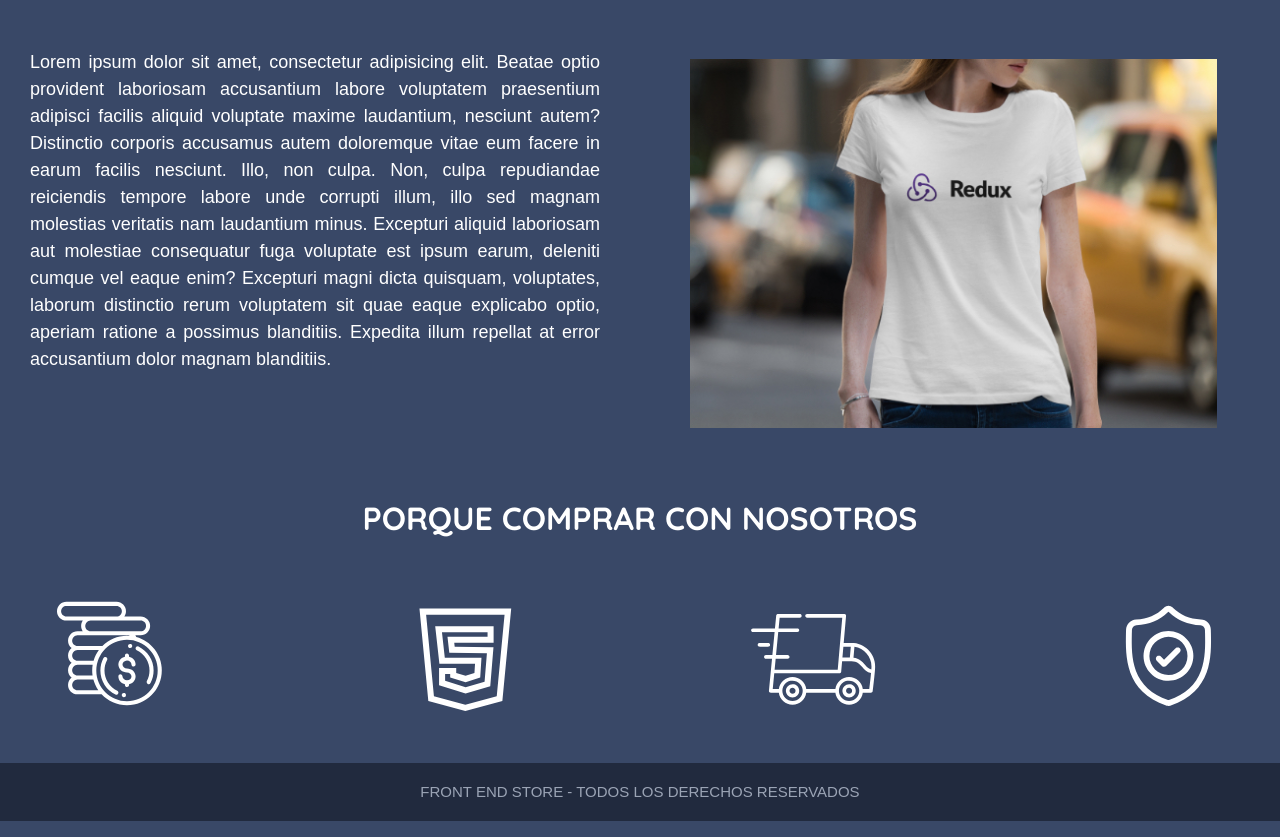
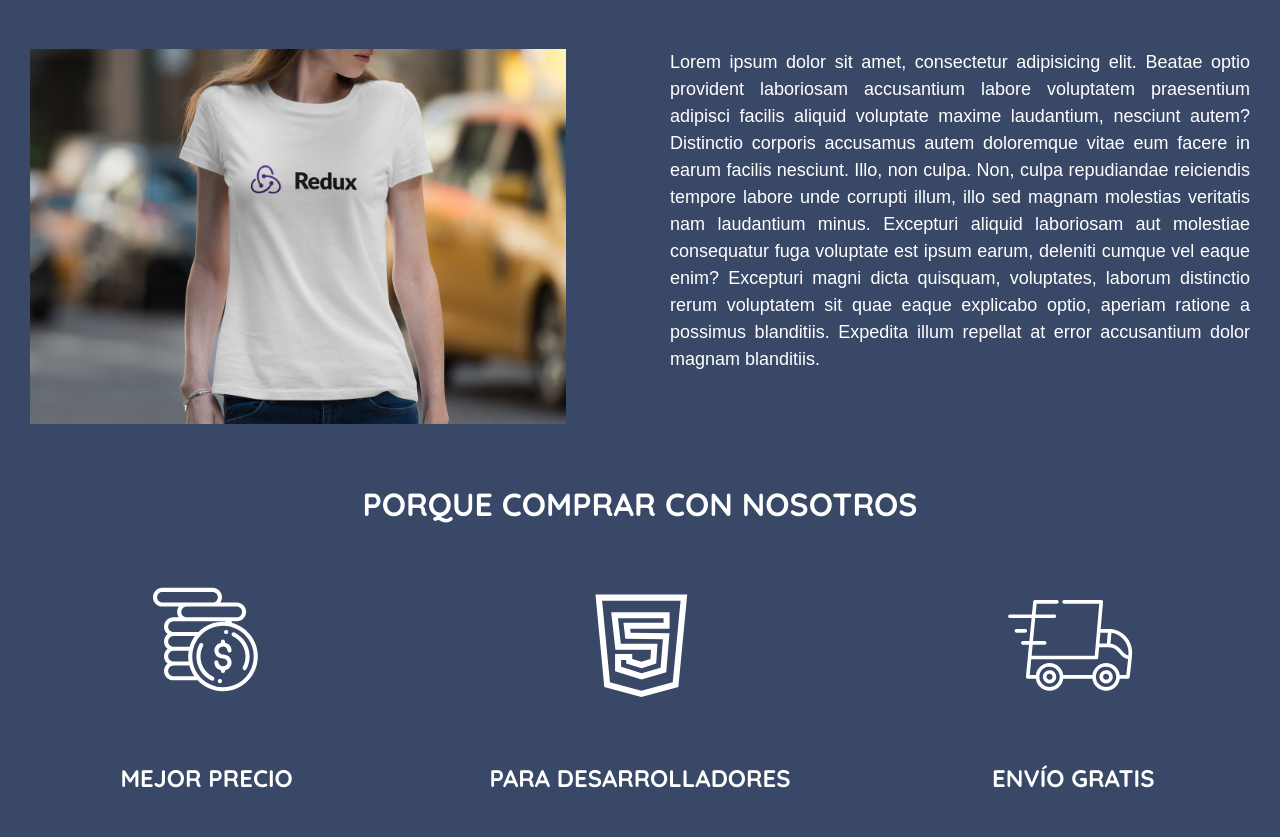
Before and after one commit to carlosibarcaim/CarlosIbarSite, a plain HTML site: page FrontEndStore_inicio/nosotros.html in a window 1280 px wide. Shown: the part 321-1158 px from the top of the page. Drawn offline with Linux system fonts and the light colour scheme.

Commit message:
Actualizacion css front end store

```diff
--- a/FrontEndStore_inicio/css/style.css
+++ b/FrontEndStore_inicio/css/style.css
@@ -206,17 +206,18 @@ h3 {
 /*Nosotros*/
 .nosotros {
   display: grid;
+  grid-template-columns: repeat(auto-fit, minmax(536px, 1fr));
   margin: 0, auto;
 }
 
-@media (min-width: 768px) {
+/*@media (min-width: 768px) {
   .nosotros {
     display: grid;
     grid-template-columns: repeat(2, 1fr);
     margin: 0, auto;
     column-gap: 2rem;
   }
-}
+}*/
 
 .nosotros_texto {
   text-align: justify;
@@ -226,29 +227,53 @@ h3 {
 
 .nosotros_img {
   max-width: 100%;
-  grid-row: 1/2;
+  grid-row: 1/1;
+  text-align: center;
+  margin: 3rem;
 }
-@media (min-width: 768px) {
+/*@media (min-width: 768px) {
   .nosotros_img {
+    display: grid;
     max-width: 90%;
     margin: 2rem;
     padding: 2rem;
     grid-column: 2/3;
   }
+}*/
+
+.iconos {
+  display: grid;
+  grid-template-columns: repeat(auto-fit, minmax(35rem, 1fr));
+  gap: 2rem;
 }
 
-.iconos {
-  display: flex;
-  flex-direction: row;
-  justify-content: space-between;
-  max-width: 25%;
-}
-
-@media (min-width: 769px) {
+/*@media (min-width: 769px) {
   .iconos {
     display: flex;
     flex-direction: row;
+    display: grid;
+    grid-template-columns: repeat(4, 1fr);
+    gap: 2rem;
+    width: 100%;
+    height: auto;
     justify-content: space-between;
     max-width: 100%;
   }
 }
+*/
+
+.icono {
+  text-align: center;
+  width: 100%;
+  height: auto;
+  gap: 2rem;
+}
+
+/*@media (min-width: 769px) {
+  .icono {
+    text-align: center;
+    width: 100%;
+    height: auto;
+    gap: 2rem;
+  }
+}*/
--- a/FrontEndStore_inicio/nosotros.html
+++ b/FrontEndStore_inicio/nosotros.html
@@ -19,7 +19,7 @@
   </head>
   <header class="header">
     <a href="index.html">
-      <img class="header__logo" src="/img/logo.png" alt="Logotipo" />
+      <img class="header__logo" src="img/logo.png" alt="Logotipo" />
     </a>
   </header>
   <body>
@@ -59,11 +59,25 @@
 
       <h2>Porque comprar con nosotros</h2>
 
+      <!--ICONOS-->
+
       <div class="iconos">
-        <img src="/img/icono_1.png" alt="" />
-        <img src="/img/icono_2.png" alt="" />
-        <img src="/img/icono_3.png" alt="" />
-        <img src="/img/icono_4.png" alt="" />
+        <div class="icono">
+          <img src="/img/icono_1.png" alt="" />
+          <h3>Mejor Precio</h3>
+        </div>
+        <div class="icono">
+          <img src="/img/icono_2.png" alt="" />
+          <h3>Para desarrolladores</h3>
+        </div>
+        <div class="icono">
+          <img src="/img/icono_3.png" alt="" />
+          <h3>Envío gratis</h3>
+        </div>
+        <div class="icono">
+          <img src="/img/icono_4.png" alt="" />
+          <h3>Mejor calidad</h3>
+        </div>
       </div>
     </main>
 
```
